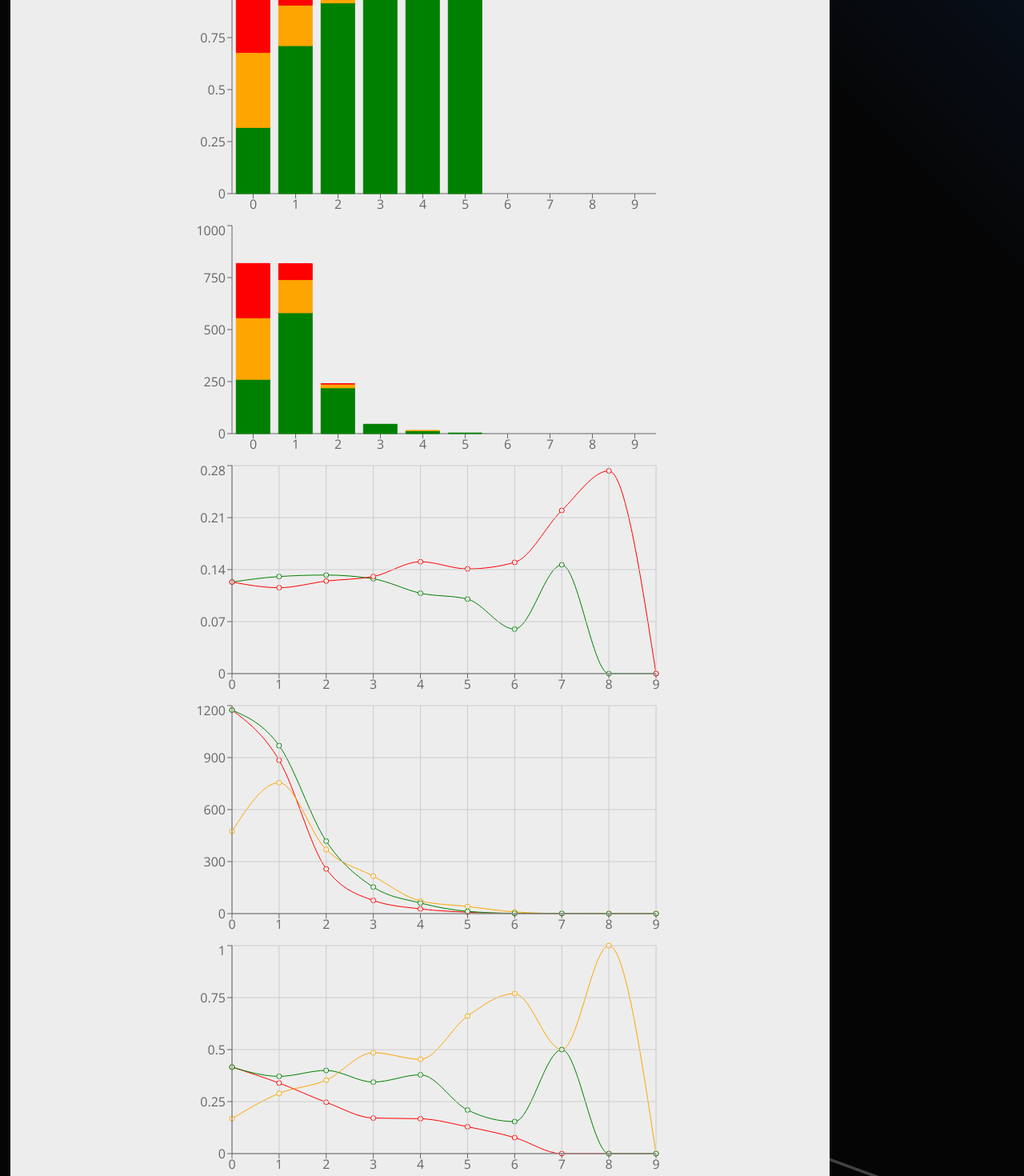
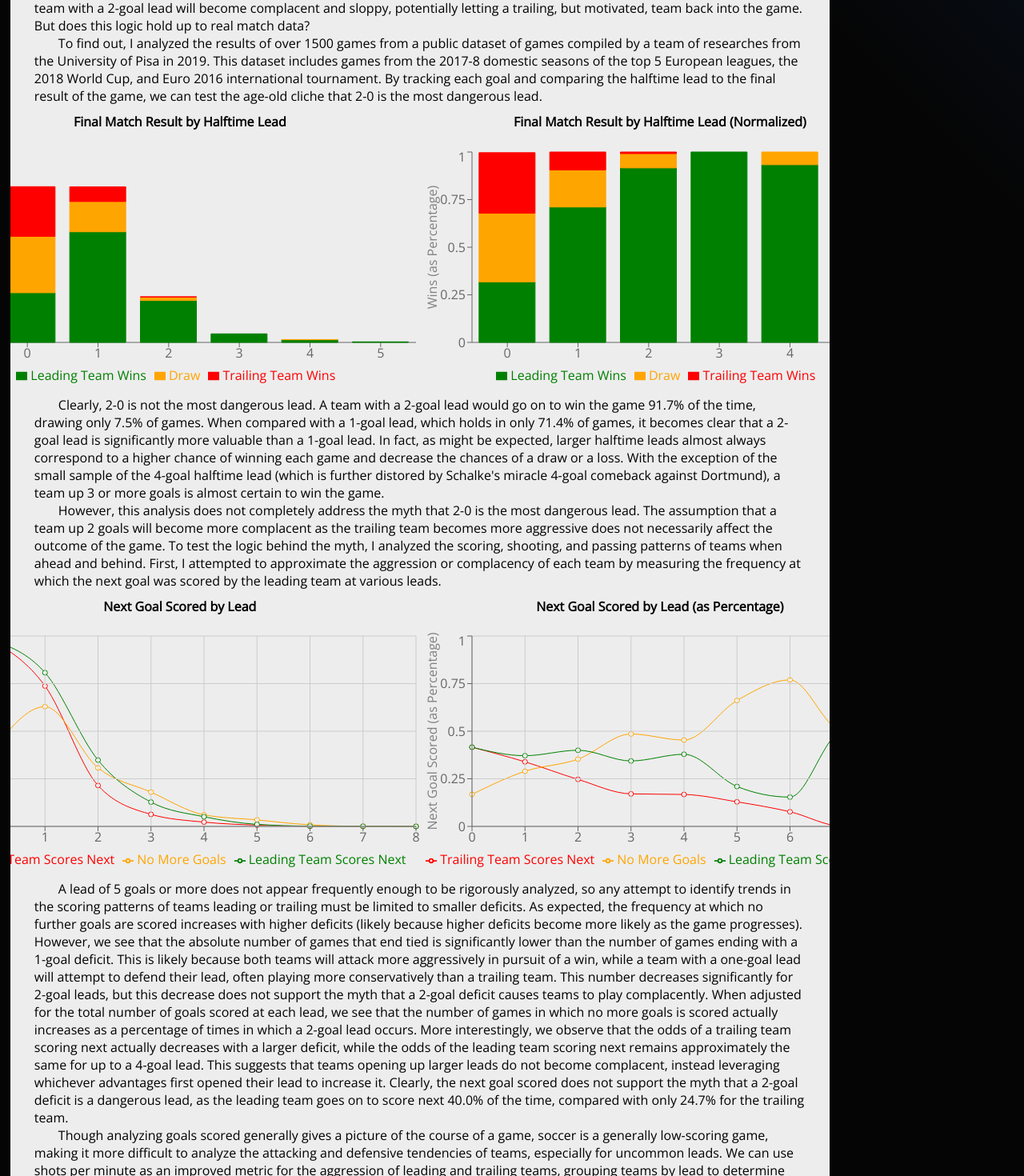
Before and after one commit to chirag-singh1/soccer-data-analysis, a React (Create React App) app in the folder soccer-analysis-website/: page /lead in a window 1280 px wide. Shown: the part 140-1610 px from the top of the page at 80% size. Built offline with nearby package versions, Linux system fonts and the light colour scheme.

Commit message:
Continued writing up results of 2-0 deficit analysis

```diff
--- a/soccer-analysis-website/src/assets/halftime_lead.json
+++ b/soccer-analysis-website/src/assets/halftime_lead.json
@@ -1 +1 @@
-[{"name": 0, "leading": 261, "draw": 296, "trailing": 261},{"name": 1, "leading": 581, "draw": 159, "trailing": 77},{"name": 2, "leading": 220, "draw": 18, "trailing": 2},{"name": 3, "leading": 45, "draw": 0, "trailing": 0},{"name": 4, "leading": 14, "draw": 1, "trailing": 0},{"name": 5, "leading": 3, "draw": 0, "trailing": 0},{"name": 6, "leading": 0, "draw": 0, "trailing": 0},{"name": 7, "leading": 0, "draw": 0, "trailing": 0},{"name": 8, "leading": 0, "draw": 0, "trailing": 0},{"name": 9, "leading": 0, "draw": 0, "trailing": 0}]
+[{"name": 0, "Leading Team Wins": 261, "Draw": 296, "Trailing Team Wins": 261},{"name": 1, "Leading Team Wins": 581, "Draw": 159, "Trailing Team Wins": 77},{"name": 2, "Leading Team Wins": 220, "Draw": 18, "Trailing Team Wins": 2},{"name": 3, "Leading Team Wins": 45, "Draw": 0, "Trailing Team Wins": 0},{"name": 4, "Leading Team Wins": 14, "Draw": 1, "Trailing Team Wins": 0},{"name": 5, "Leading Team Wins": 3, "Draw": 0, "Trailing Team Wins": 0}]
--- a/soccer-analysis-website/src/assets/halftime_normalized.json
+++ b/soccer-analysis-website/src/assets/halftime_normalized.json
@@ -1 +1 @@
-[{"name": 0, "leading": 0.31790499390986604, "draw": 0.36053593179049936, "trailing": 0.31790499390986604},{"name": 1, "leading": 0.7111383108935129, "draw": 0.19461444308445533, "trailing": 0.09424724602203183},{"name": 2, "leading": 0.9166666666666666, "draw": 0.075, "trailing": 0.008333333333333333},{"name": 3, "leading": 1.0, "draw": 0.0, "trailing": 0.0},{"name": 4, "leading": 0.9333333333333333, "draw": 0.06666666666666667, "trailing": 0.0},{"name": 5, "leading": 1.0, "draw": 0.0, "trailing": 0.0},{"name": 6, "leading": 0, "draw": 0, "trailing": 0},{"name": 7, "leading": 0, "draw": 0, "trailing": 0},{"name": 8, "leading": 0, "draw": 0, "trailing": 0},{"name": 9, "leading": 0, "draw": 0, "trailing": 0}]
+[{"name": 0, "Leading Team Wins": 0.31790499390986604, "Draw": 0.36053593179049936, "Trailing Team Wins": 0.31790499390986604},{"name": 1, "Leading Team Wins": 0.7111383108935129, "Draw": 0.19461444308445533, "Trailing Team Wins": 0.09424724602203183},{"name": 2, "Leading Team Wins": 0.9166666666666666, "Draw": 0.075, "Trailing Team Wins": 0.008333333333333333},{"name": 3, "Leading Team Wins": 1.0, "Draw": 0.0, "Trailing Team Wins": 0.0},{"name": 4, "Leading Team Wins": 0.9333333333333333, "Draw": 0.06666666666666667, "Trailing Team Wins": 0.0},{"name": 5, "Leading Team Wins": 1.0, "Draw": 0.0, "Trailing Team Wins": 0.0}]
--- a/soccer-analysis-website/src/assets/next_goal.json
+++ b/soccer-analysis-website/src/assets/next_goal.json
@@ -1 +1 @@
-[{"name": 0, "leading": 1174, "none": 475, "trailing": 1174},{"name": 1, "leading": 969, "none": 755, "trailing": 885},{"name": 2, "leading": 418, "none": 369, "trailing": 258},{"name": 3, "leading": 153, "none": 216, "trailing": 76},{"name": 4, "leading": 61, "none": 73, "trailing": 27},{"name": 5, "leading": 13, "none": 41, "trailing": 8},{"name": 6, "leading": 2, "none": 10, "trailing": 1},{"name": 7, "leading": 1, "none": 1, "trailing": 0},{"name": 8, "leading": 0, "none": 1, "trailing": 0},{"name": 9, "leading": 0, "none": 0, "trailing": 0}]
+[{"name": 0, "Leading Team Scores Next": 1174, "No More Goals": 475, "Trailing Team Scores Next": 1174},{"name": 1, "Leading Team Scores Next": 969, "No More Goals": 755, "Trailing Team Scores Next": 885},{"name": 2, "Leading Team Scores Next": 418, "No More Goals": 369, "Trailing Team Scores Next": 258},{"name": 3, "Leading Team Scores Next": 153, "No More Goals": 216, "Trailing Team Scores Next": 76},{"name": 4, "Leading Team Scores Next": 61, "No More Goals": 73, "Trailing Team Scores Next": 27},{"name": 5, "Leading Team Scores Next": 13, "No More Goals": 41, "Trailing Team Scores Next": 8},{"name": 6, "Leading Team Scores Next": 2, "No More Goals": 10, "Trailing Team Scores Next": 1},{"name": 7, "Leading Team Scores Next": 1, "No More Goals": 1, "Trailing Team Scores Next": 0},{"name": 8, "Leading Team Scores Next": 0, "No More Goals": 1, "Trailing Team Scores Next": 0}]
--- a/soccer-analysis-website/src/assets/next_goal_normalized.json
+++ b/soccer-analysis-website/src/assets/next_goal_normalized.json
@@ -1 +1 @@
-[{"name": 0, "leading": 0.4158696422245838, "none": 0.16826071555083244, "trailing": 0.4158696422245838},{"name": 1, "leading": 0.3714066692219241, "none": 0.28938290532771177, "trailing": 0.3392104254503641},{"name": 2, "leading": 0.4, "none": 0.35311004784688993, "trailing": 0.24688995215311005},{"name": 3, "leading": 0.3438202247191011, "none": 0.4853932584269663, "trailing": 0.1707865168539326},{"name": 4, "leading": 0.37888198757763975, "none": 0.453416149068323, "trailing": 0.16770186335403728},{"name": 5, "leading": 0.20967741935483872, "none": 0.6612903225806451, "trailing": 0.12903225806451613},{"name": 6, "leading": 0.15384615384615385, "none": 0.7692307692307693, "trailing": 0.07692307692307693},{"name": 7, "leading": 0.5, "none": 0.5, "trailing": 0.0},{"name": 8, "leading": 0.0, "none": 1.0, "trailing": 0.0},{"name": 9, "leading": 0, "none": 0, "trailing": 0}]
+[{"name": 0, "Leading Team Scores Next": 0.4158696422245838, "No More Goals": 0.16826071555083244, "Trailing Team Scores Next": 0.4158696422245838},{"name": 1, "Leading Team Scores Next": 0.3714066692219241, "No More Goals": 0.28938290532771177, "Trailing Team Scores Next": 0.3392104254503641},{"name": 2, "Leading Team Scores Next": 0.4, "No More Goals": 0.35311004784688993, "Trailing Team Scores Next": 0.24688995215311005},{"name": 3, "Leading Team Scores Next": 0.3438202247191011, "No More Goals": 0.4853932584269663, "Trailing Team Scores Next": 0.1707865168539326},{"name": 4, "Leading Team Scores Next": 0.37888198757763975, "No More Goals": 0.453416149068323, "Trailing Team Scores Next": 0.16770186335403728},{"name": 5, "Leading Team Scores Next": 0.20967741935483872, "No More Goals": 0.6612903225806451, "Trailing Team Scores Next": 0.12903225806451613},{"name": 6, "Leading Team Scores Next": 0.15384615384615385, "No More Goals": 0.7692307692307693, "Trailing Team Scores Next": 0.07692307692307693},{"name": 7, "Leading Team Scores Next": 0.5, "No More Goals": 0.5, "Trailing Team Scores Next": 0.0},{"name": 8, "Leading Team Scores Next": 0.0, "No More Goals": 1.0, "Trailing Team Scores Next": 0.0}]
--- a/soccer-analysis-website/src/pages/Page.css
+++ b/soccer-analysis-website/src/pages/Page.css
@@ -6,6 +6,13 @@
 
 body{
     /*overflow-y: hidden;*/
+}
+
+p{
+    margin-left: 30px;
+    margin-right: 30px;
+    margin-bottom: 0px;
+    text-indent: 30px;
 }
 
 .Page{
@@ -46,3 +53,17 @@
     overflow-y: auto;
     border-radius: 10px;
 }
+
+.SideBySideGraphs{
+    display: flex;
+    flex-direction: row;
+    justify-content: center;
+    align-items: center;
+    width: 80%;
+}
+
+.GraphContainer{
+    text-align: center;
+    margin-top: 10px;
+    margin-bottom: 10px;
+}
--- a/soccer-analysis-website/src/pages/lead.js
+++ b/soccer-analysis-website/src/pages/lead.js
@@ -1,4 +1,4 @@
-import { LineChart, Line, CartesianGrid, XAxis, YAxis, BarChart, Bar } from 'recharts';
+import { LineChart, Line, CartesianGrid, XAxis, YAxis, BarChart, Bar, Legend, Label, Tooltip } from 'recharts';
 import * as shot_frequency from '../assets/shot_frequency.json'
 import * as next_goal from '../assets/next_goal.json'
 import * as next_goal_normalized from '../assets/next_goal_normalized.json'
@@ -20,43 +20,118 @@
                     <div class = 'PagePanels'>
                         <div class='ArticleContents'>
                             <h2>Is 2-0 really the most dangerous lead?</h2>
+                            <p>Almost every soccer player has heard the myth that a 2-0 lead is the most dangerous lead. Conventional wisdom holds that
+                                a team with a 2-goal lead will become complacent and sloppy, potentially letting a trailing, but motivated, team back
+                                into the game. But does this logic hold up to real match data?
+                            </p>
+                            <p>To find out, I analyzed the results of over 1500 games from a public dataset of games compiled by a team of researches from
+                                the University of Pisa in 2019. This dataset includes games from the 2017-8 domestic seasons of the top 5 European leagues, the
+                                2018 World Cup, and Euro 2016 international tournament. By tracking each goal and comparing the halftime lead to the final result
+                                of the game, we can test the age-old cliche that 2-0 is the most dangerous lead.
+                            </p>
+                            <div className='SideBySideGraphs'>
+                                <div className='GraphContainer'>
+                                    <h4>Final Match Result by Halftime Lead</h4>
+                                    <BarChart width={600} height={300} data={halftime_lead.default}>
+                                        <XAxis dataKey='name'/>
+                                        <Bar dataKey='Leading Team Wins'stackId='x' stroke='green' fill='green'/>
+                                        <Bar dataKey='Draw'stackId='x' stroke='orange' fill='orange'/>
+                                        <Bar dataKey='Trailing Team Wins'stackId='x' stroke='red' fill='red'/>
+                                        <Tooltip/>
+                                        <YAxis>
+                                            <Label angle={270} position='left' offset={-10} style={{ textAnchor: 'middle' }}>Wins</Label>
+                                        </YAxis>
+                                        <Legend/>
+                                    </BarChart>
+
+                                </div>
+                                <div className='GraphContainer'>
+                                    <h4>Final Match Result by Halftime Lead (Normalized)</h4>
                                     <BarChart width={600} height={300} data={halftime_normalized.default}>
                                         <XAxis dataKey='name'/>
-                                <Bar dataKey='leading'stackId='x' stroke='green' fill='green'/>
-                                <Bar dataKey='draw'stackId='x' stroke='orange' fill='orange'/>
-                                <Bar dataKey='trailing'stackId='x' stroke='red' fill='red'/>
-                                <YAxis/>
+                                        <Bar dataKey='Leading Team Wins'stackId='x' stroke='green' fill='green'/>
+                                        <Bar dataKey='Draw'stackId='x' stroke='orange' fill='orange'/>
+                                        <Bar dataKey='Trailing Team Wins'stackId='x' stroke='red' fill='red'/>
+                                        <Tooltip/>
+                                        <YAxis>
+                                            <Label angle={270} position='left' offset={-10} style={{ textAnchor: 'middle' }}>Wins (as Percentage)</Label>
+                                        </YAxis>
+                                        <Legend/>
                                     </BarChart>
-                            <BarChart width={600} height={300} data={halftime_lead.default}>
-                                <XAxis dataKey='name'/>
-                                <Bar dataKey='leading'stackId='x' stroke='green' fill='green'/>
-                                <Bar dataKey='draw'stackId='x' stroke='orange' fill='orange'/>
-                                <Bar dataKey='trailing'stackId='x' stroke='red' fill='red'/>
-                                <YAxis/>
-                            </BarChart>
+                                </div>
+                            </div>
+                            <p>Clearly, 2-0 is not the most dangerous lead. A team with a 2-goal lead would go on to win the game 91.7% of the time, drawing only 7.5% of games.
+                                When compared with a 1-goal lead, which holds in only 71.4% of games, it becomes clear that a 2-goal lead is significantly more valuable than a
+                                1-goal lead. In fact, as might be expected, larger halftime leads almost always correspond to a higher chance of winning each game and decrease
+                                the chances of a draw or a loss. With the exception of the small sample of the 4-goal halftime lead (which is further distored by Schalke's miracle
+                                4-goal comeback against Dortmund), a team up 3 or more goals is almost certain to win the game.
+                            </p>
+                            <p>However, this analysis does not completely address the myth that 2-0 is the most dangerous lead. The assumption that a team up 2 goals will become
+                                more complacent as the trailing team becomes more aggressive does not necessarily affect the outcome of the game. To test the logic behind the myth,
+                                I analyzed the scoring, shooting, and passing patterns of teams when ahead and behind. First, I attempted to approximate the aggression or complacency
+                                of each team by measuring the frequency at which the next goal was scored by the leading team at various leads.
+                            </p>
+                            <div className='SideBySideGraphs'>
+                                <div className='GraphContainer'>
+                                    <h4>Next Goal Scored by Lead</h4>
+                                    <LineChart width={600} height={300} data={next_goal.default}>
+                                        <Line type="monotone" dataKey="Trailing Team Scores Next" stroke="red" />
+                                        <Line type="monotone" dataKey="No More Goals" stroke="orange" />
+                                        <Line type="monotone" dataKey="Leading Team Scores Next" stroke="green" />
+                                        <CartesianGrid stroke="#ccc" />
+                                        <XAxis dataKey="name" />
+                                        <YAxis>
+                                            <Label angle={270} position='left' offset={-10} style={{ textAnchor: 'middle' }}>Next Goal Scored</Label>
+                                        </YAxis>
+                                        <Legend/>
+                                        <Tooltip/>
+                                    </LineChart>
+                                </div>
+                                <div className='GraphContainer'>
+                                    <h4>Next Goal Scored by Lead (as Percentage)</h4>
+                                    <LineChart width={600} height={300} data={next_goal_normalized.default}>
+                                        <Line type="monotone" dataKey="Trailing Team Scores Next" stroke="red" />
+                                        <Line type="monotone" dataKey="No More Goals" stroke="orange" />
+                                        <Line type="monotone" dataKey="Leading Team Scores Next" stroke="green" />
+                                        <CartesianGrid stroke="#ccc" />
+                                        <XAxis dataKey="name" />
+                                        <YAxis>
+                                            <Label angle={270} position='left' offset={-10} style={{ textAnchor: 'middle' }}>Next Goal Scored (as Percentage)</Label>
+                                        </YAxis>
+                                        <Legend/>
+                                        <Tooltip/>
+                                    </LineChart>
+                                </div>
+                            </div>
+                            <p>
+                                A lead of 5 goals or more does not appear frequently enough to be rigorously analyzed, so any attempt to identify trends in the scoring patterns
+                                of teams leading or trailing must be limited to smaller deficits. As expected, the frequency at which no further goals are scored increases
+                                with higher deficits (likely because higher deficits become more likely as the game progresses). However, we see that the absolute number of games
+                                that end tied is significantly lower than the number of games ending with a 1-goal deficit. This is likely because both teams will attack more
+                                aggressively in pursuit of a win, while a team with a one-goal lead will attempt to defend their lead, often playing more conservatively than a trailing
+                                team. This number decreases significantly for 2-goal leads, but this decrease does not support the myth that a 2-goal deficit causes teams to play complacently.
+                                When adjusted for the total number of goals scored at each lead, we see that the number of games in which no more goals is scored actually increases as a percentage
+                                of times in which a 2-goal lead occurs. More interestingly, we observe that the odds of a trailing team scoring next actually decreases with a larger deficit, while
+                                the odds of the leading team scoring next remains approximately the same for up to a 4-goal lead. This suggests that teams opening up larger leads do not become complacent,
+                                instead leveraging whichever advantages first opened their lead to increase it. Clearly, the next goal scored does not support the myth that a 2-goal deficit is a dangerous
+                                lead, as the leading team goes on to score next 40.0% of the time, compared with only 24.7% for the trailing team.
+                            </p>
+                            <p>
+                                Though analyzing goals scored generally gives a picture of the course of a game, soccer is a generally low-scoring game, making it more difficult to analyze the attacking
+                                and defensive tendencies of teams, especially for uncommon leads. We can use shots per minute as an improved metric for the aggression of leading and trailing teams, grouping
+                                teams by lead to determine how lead magnitude affects the willingnes of teams to attack.
+                            </p>
                             <LineChart width={600} height={300} data={shot_frequency.default}>
                                     <Line type="monotone" dataKey="trailing" stroke="green" />
                                     <Line type="monotone" dataKey="leading" stroke="red" />
                                     <CartesianGrid stroke="#ccc" />
                                     <XAxis dataKey="name" />
+                                    <Legend/>
+                                    <Tooltip/>
                                 <YAxis />
                             </LineChart>
-                            <LineChart width={600} height={300} data={next_goal.default}>
-                                <Line type="monotone" dataKey="trailing" stroke="red" />
-                                <Line type="monotone" dataKey="none" stroke="orange" />
-                                <Line type="monotone" dataKey="leading" stroke="green" />
-                                <CartesianGrid stroke="#ccc" />
-                                <XAxis dataKey="name" />
-                                <YAxis />
-                            </LineChart>
-                            <LineChart width={600} height={300} data={next_goal_normalized.default}>
-                                <Line type="monotone" dataKey="trailing" stroke="red" />
-                                <Line type="monotone" dataKey="none" stroke="orange" />
-                                <Line type="monotone" dataKey="leading" stroke="green" />
-                                <CartesianGrid stroke="#ccc" />
-                                <XAxis dataKey="name" />
-                                <YAxis />
-                            </LineChart>
+
+
                             <LineChart width={600} height={300} data={pass_distance.default}>
                                 <Line type="monotone" dataKey="trailing" stroke="red" />
                                 <Line type="monotone" dataKey="leading" stroke="green" />
```
Also changed, not shown: 2 other files (tests, documents, lock files or other folders). Lines whose indentation alone changed are shown as unchanged.
